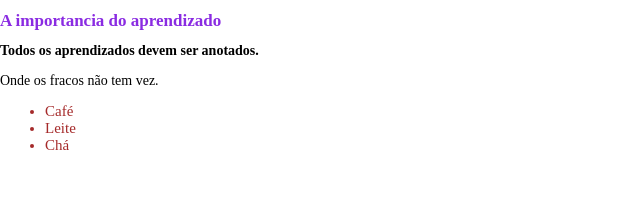
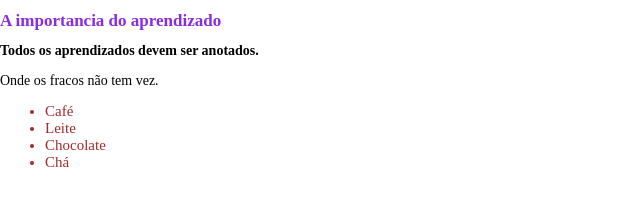
Before and after one commit to angelo81dev/lojavirtual4, a plain HTML site: page index.html in a window 1280 px wide. Shown: the full height of the page, 0-640 px from the left. Drawn offline with Linux system fonts and the light colour scheme.

Commit message:
update html

```diff
--- a/index.html
+++ b/index.html
@@ -13,6 +13,7 @@
     <ul>
         <li>Café</li>
         <li>Leite</li>
+        <li>Chocolate</li>
         <li>Chá</li>
     </ul>
     <div>
```
